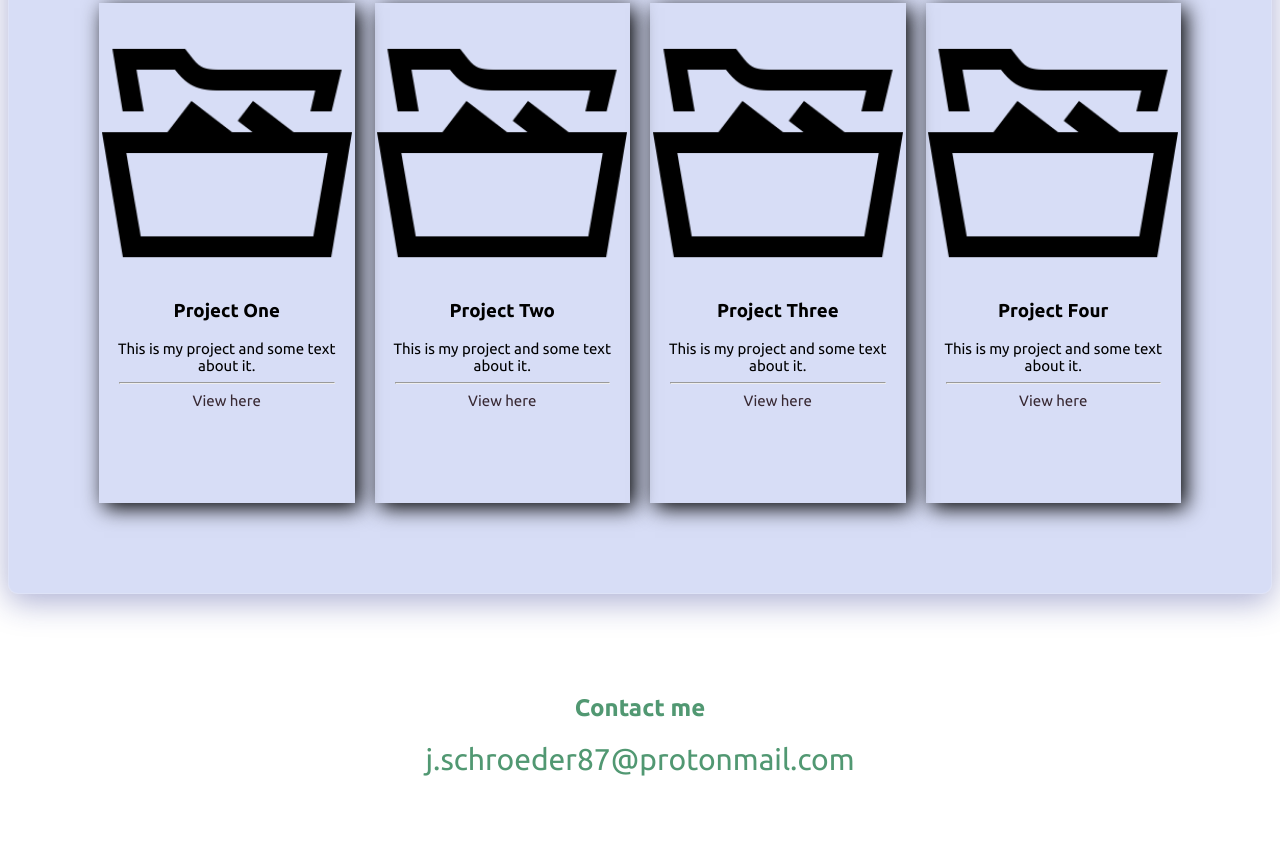
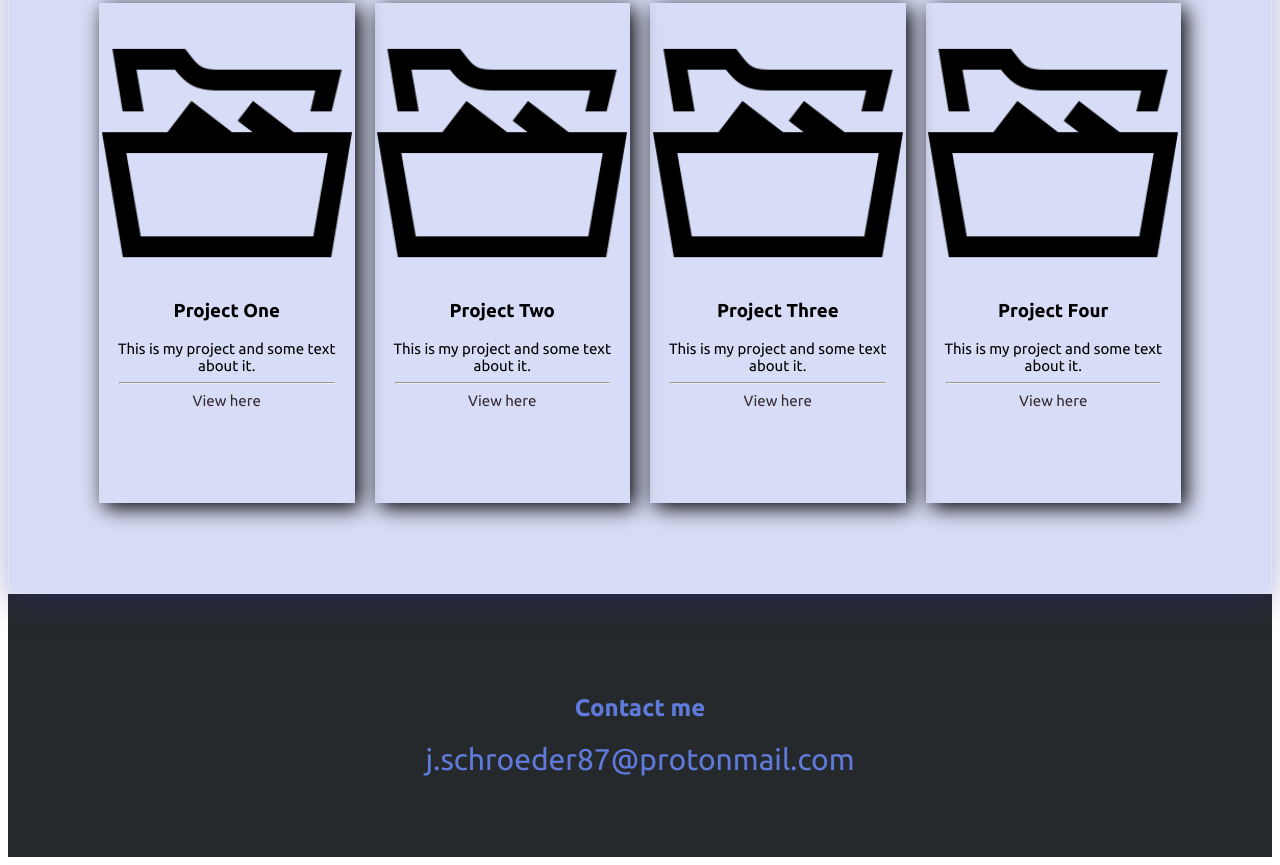
Before and after one commit to jschroe87/portfolio-site, a plain HTML site: page index.html in a window 1280 px wide. Shown: the part 1503-2368 px from the top of the page. Drawn offline with Linux system fonts and the light colour scheme.

Commit message:
Update styles.css
button color

```diff
--- a/src/styles.css
+++ b/src/styles.css
@@ -20,8 +20,8 @@ section{
 }
 
 footer{
-    background-color: #2629b;
-    color: #519872;
+    background-color: #26292B;
+    color: #5F7ADB;
     text-align: center;
     padding: 80px;
 }
@@ -74,7 +74,7 @@ p{
     width: 200px;
     height: 50px;
     border-radius: 30px;
-    background-color: #A2bee;
+    background-color: #5F7ADB;
     text-align: center;
     font-weight: 300px;
     font-size: 30px;
@@ -82,7 +82,7 @@ p{
     margin-top: 20px;
 }
 .button:hover {
-    background-color: #ef744b;
+    background-color: #A2B2EE;
 }
 .button:active {
     background-color: #a9a9a9;
```
